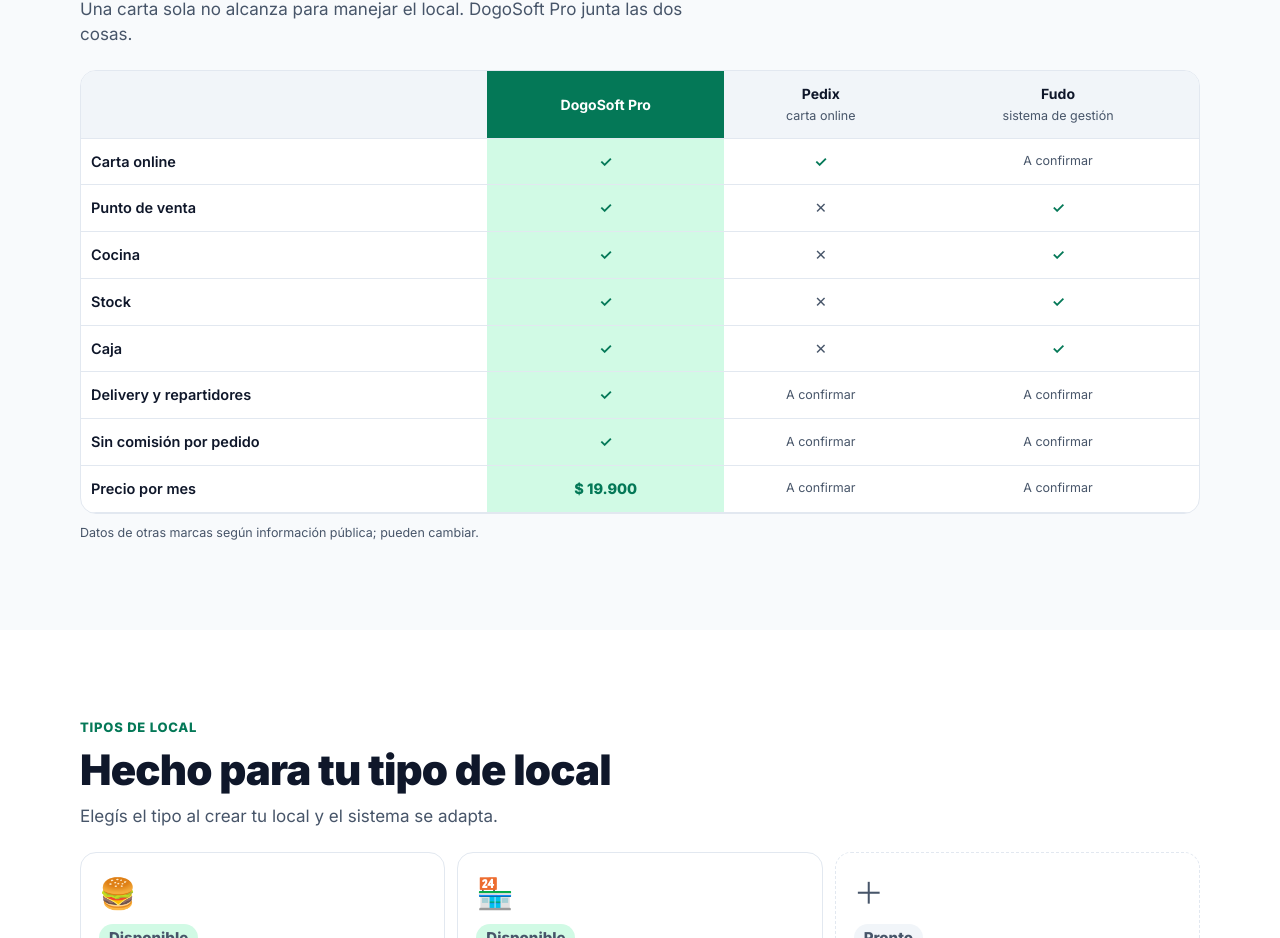
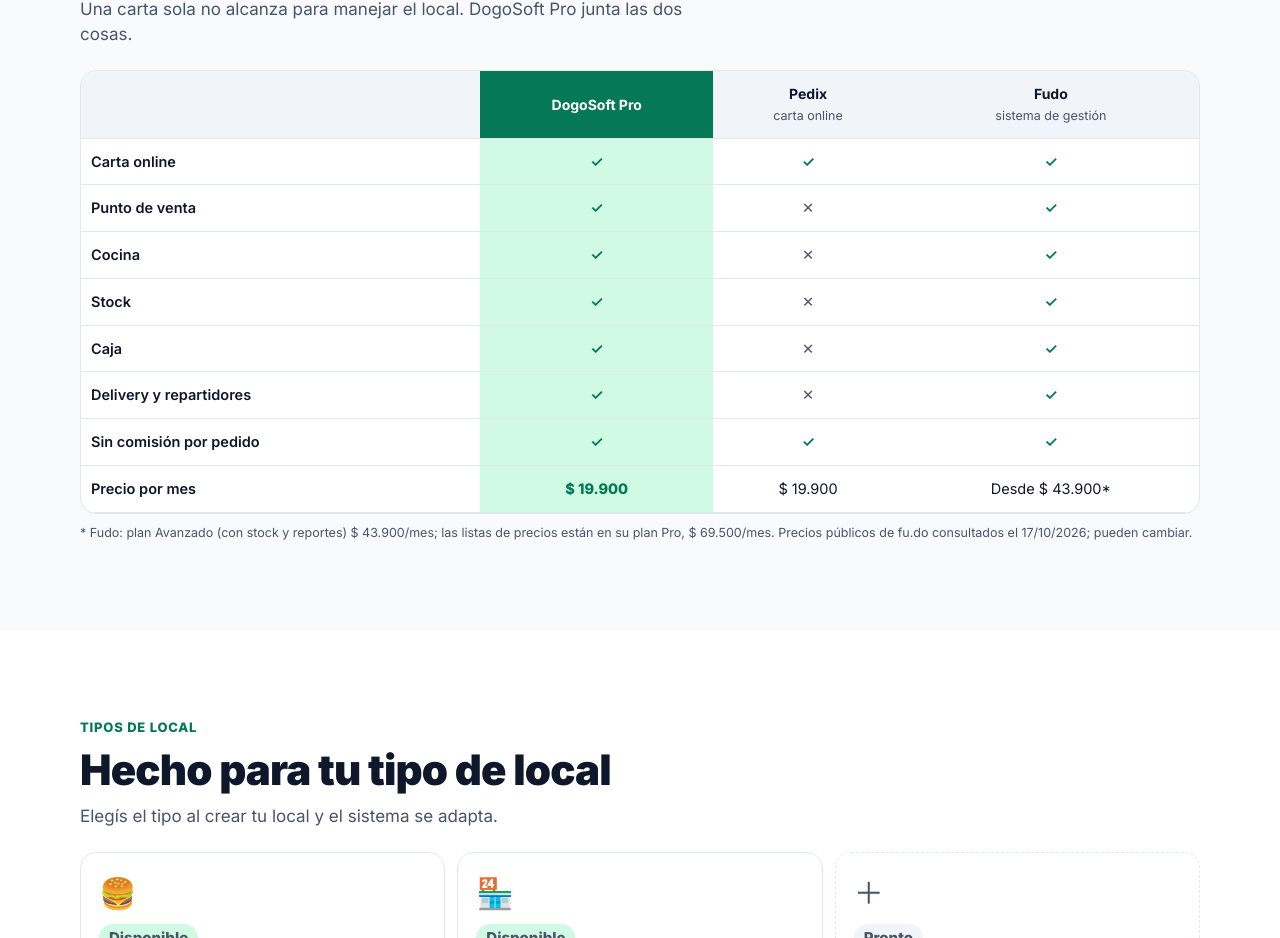
Before and after one commit to GoDevDesk/DogoSoft-Ecommerce, an Angular app: page / in a window 1280 px wide. Shown: the part 3290-4228 px from the top of the page. Built offline with nearby package versions, Linux system fonts and the light colour scheme.

Commit message:
Fill the landing comparison with Pedix and Fudo data (Fudo price from fu.do/es-ar/precios, 17/10/2026)

```diff
--- a/src/app/landing/landing.component.html
+++ b/src/app/landing/landing.component.html
@@ -120,7 +120,6 @@
       <p class="eyebrow">Comparativa</p>
       <h2>Lo que pagás en otros, acá cuesta menos.</h2>
       <p class="lead">Una carta sola no alcanza para manejar el local. DogoSoft Pro junta las dos cosas.</p>
-      <!-- TODO: completar las celdas "A confirmar" con precios y funciones verificados de Pedix y Fudo antes de difundir. -->
       <div class="cmp">
         <table>
           <thead><tr><th scope="col"><span class="sr">Función</span></th><th scope="col" class="us">DogoSoft Pro</th>
@@ -131,8 +130,8 @@
                 <th scope="row">{{ r.f }}</th>
                 <td class="us y">{{ r.us }}</td>
                 @for (c of [r.pedix, r.fudo]; track $index) {
-                  <td [class.y]="c === 'y'" [class.n]="c === 'n'" [class.q]="c === 'q'">
-                    @switch (c) { @case ('y') { <span aria-label="Sí">✓</span> } @case ('n') { <span aria-label="No">✕</span> } @default { A confirmar } }
+                  <td [class.y]="c === '✓'" [class.n]="c === '✕'">
+                    @switch (c) { @case ('✓') { <span aria-label="Sí">✓</span> } @case ('✕') { <span aria-label="No">✕</span> } @default { {{ c }} } }
                   </td>
                 }
               </tr>
@@ -140,7 +139,7 @@
           </tbody>
         </table>
       </div>
-      <p class="fine">Datos de otras marcas según información pública; pueden cambiar.</p>
+      <p class="fine">* Fudo: plan Avanzado (con stock y reportes) $ 43.900/mes; las listas de precios están en su plan Pro, $ 69.500/mes. Precios públicos de fu.do consultados el 17/10/2026; pueden cambiar.</p>
     </div>
   </section>
 
--- a/src/app/landing/landing.component.ts
+++ b/src/app/landing/landing.component.ts
@@ -56,15 +56,17 @@
   ];
   activeTab = this.tabs[0];
 
-  readonly comparison: { f: string; us: string; pedix: 'y' | 'n' | 'q'; fudo: 'y' | 'n' | 'q' }[] = [
-    { f: 'Carta online', us: '✓', pedix: 'y', fudo: 'q' },
-    { f: 'Punto de venta', us: '✓', pedix: 'n', fudo: 'y' },
-    { f: 'Cocina', us: '✓', pedix: 'n', fudo: 'y' },
-    { f: 'Stock', us: '✓', pedix: 'n', fudo: 'y' },
-    { f: 'Caja', us: '✓', pedix: 'n', fudo: 'y' },
-    { f: 'Delivery y repartidores', us: '✓', pedix: 'q', fudo: 'q' },
-    { f: 'Sin comisión por pedido', us: '✓', pedix: 'q', fudo: 'q' },
-    { f: 'Precio por mes', us: siteConfig.prices.proLabel, pedix: 'q', fudo: 'q' }
+  // Fuentes: Pedix, datos de Lucas (17/10/2026). Fudo: https://fu.do/es-ar/precios/ (consultado 17/10/2026):
+  // Plan Inicial $ 22.500, Avanzado $ 43.900 (stock y reportes), Pro $ 69.500 (listas de precios). Revisar periódicamente.
+  readonly comparison: { f: string; us: string; pedix: string; fudo: string }[] = [
+    { f: 'Carta online', us: '✓', pedix: '✓', fudo: '✓' },
+    { f: 'Punto de venta', us: '✓', pedix: '✕', fudo: '✓' },
+    { f: 'Cocina', us: '✓', pedix: '✕', fudo: '✓' },
+    { f: 'Stock', us: '✓', pedix: '✕', fudo: '✓' },
+    { f: 'Caja', us: '✓', pedix: '✕', fudo: '✓' },
+    { f: 'Delivery y repartidores', us: '✓', pedix: '✕', fudo: '✓' },
+    { f: 'Sin comisión por pedido', us: '✓', pedix: '✓', fudo: '✓' },
+    { f: 'Precio por mes', us: siteConfig.prices.proLabel, pedix: '$\u00a019.900', fudo: 'Desde $\u00a043.900*' }
   ];
 
   toggleTheme(): void {
--- a/src/styles.scss
+++ b/src/styles.scss
@@ -78,3 +78,4 @@
 .sr{position:absolute;width:1px;height:1px;overflow:hidden;clip:rect(0 0 0 0)}
 @media(min-width:1000px){.ftr{padding-bottom:28px}}
 @media(max-width:420px){header .logo{font-size:15px;gap:6px}header .logo img{width:30px}header .btn.hbtn{padding:0 10px;font-size:13.5px}header .w{gap:6px;padding:0 10px}.hb{width:40px}}
+@media(max-width:480px){.cmp th,.cmp td{padding:10px 6px}.cmp table{font-size:13.5px}}
```
